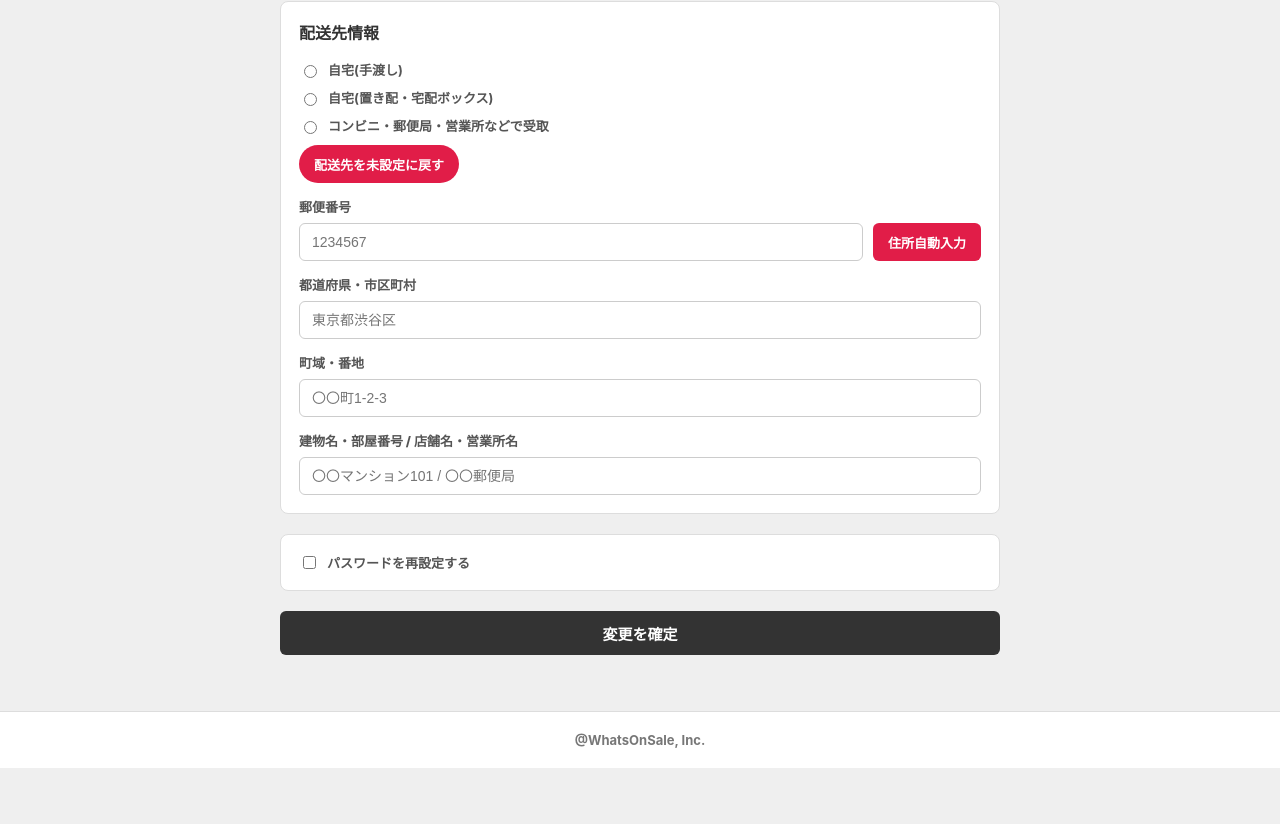
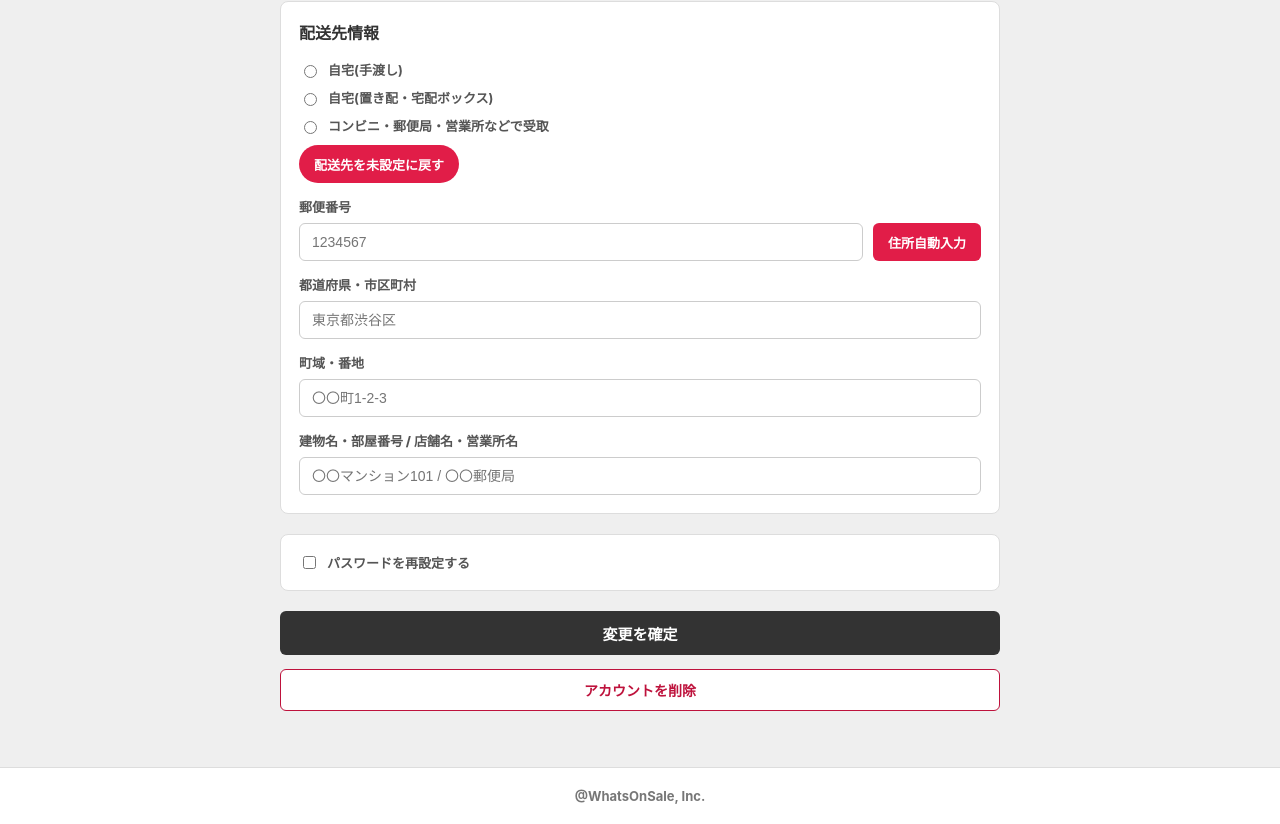
Before and after one commit to SouMurate04/hackathon-frontend, a React (Create React App) app in the folder my-market/: page /edit-profile in a window 1280 px wide. Shown: the part 791-1615 px from the top of the page. Before the commit the page ends 1559 px from the top, so only its background shows below. Built offline with nearby package versions, Linux system fonts and the light colour scheme; no server answers; sample sign-in values are in the browser's storage; the HTML template or start-up script is replaced by a standard one.

Commit message:
Add DELETE /user

```diff
--- a/my-market/src/pages/EditProfile.js
+++ b/my-market/src/pages/EditProfile.js
@@ -2,7 +2,7 @@ import { fireAuth } from "../firebase";
 import { useState, useEffect } from "react";
 
 import { useNavigate, Link } from "react-router-dom";
-import { updateProfile, updatePassword, EmailAuthProvider, reauthenticateWithCredential, } from "firebase/auth";
+import { updateProfile, updatePassword, EmailAuthProvider, reauthenticateWithCredential, deleteUser } from "firebase/auth";
 
 export default function EditProfile() {
 
@@ -185,6 +185,52 @@ export default function EditProfile() {
             console.error(err);
             alert(err.message);
         }
+    };
+
+    const handleDeleteAccount = async () => {
+    const ok = window.confirm(
+        "アカウントを削除しますか？この操作は取り消せません。"
+    );
+
+    if (!ok) return;
+
+    try {
+        const currentUser = fireAuth.currentUser;
+
+        if (!currentUser) {
+        throw new Error("ログイン情報が見つかりません");
+        }
+
+        const token = await currentUser.getIdToken();
+
+        const response = await fetch(`${API_BASE_URL}/user`, {
+        method: "DELETE",
+        headers: {
+            Authorization: `Bearer ${token}`,
+        },
+        });
+
+        if (!response.ok) {
+        const text = await response.text();
+        console.error(text);
+        throw new Error("DB側のアカウント削除に失敗しました");
+        }
+
+        await deleteUser(currentUser);
+
+        alert("アカウントを削除しました");
+        navigate("/signup");
+    } catch (err) {
+        console.error(err);
+
+        if (err.code === "auth/requires-recent-login") {
+        alert("安全のため、再ログインしてからもう一度削除してください。");
+        navigate("/login");
+        return;
+        }
+
+        alert(err.message);
+    }
     };
 
     document.title = `登録情報編集 | ${name} | WhatsOnSale`
@@ -427,6 +473,14 @@ export default function EditProfile() {
             </button>
         </form>
 
+        <button
+        className="edit-profile-delete-button"
+        type="button"
+        onClick={handleDeleteAccount}
+        >
+        アカウントを削除
+        </button>
+
     </div>
   );
 }
--- a/my-market/src/pages/Notification.js
+++ b/my-market/src/pages/Notification.js
@@ -155,11 +155,22 @@ export default function Notification() {
             </section>
         )}
 
-        {notification.item_id && (
-            <Link
-            className="notification-item-button"
-            to={`/item/${notification.item_id}`}
-            >
+        {notification.notification_type === "followed" && notification.sender_id && (
+        <Link className="notification-item-button" to={`/user/${notification.sender_id}`}>
+            プロフィールを見る
+        </Link>
+        )}
+
+        {notification.notification_type === "chat_message" && notification.item_id && (
+        <Link className="notification-item-button" to={`/item/${notification.item_id}/chat`}>
+            チャットを見る
+        </Link>
+        )}
+
+        {notification.notification_type !== "followed" &&
+        notification.notification_type !== "chat_message" &&
+        notification.item_id && (
+            <Link className="notification-item-button" to={`/item/${notification.item_id}`}>
             商品ページを見る
             </Link>
         )}
--- a/my-market/src/styles/EditProfile.css
+++ b/my-market/src/styles/EditProfile.css
@@ -213,3 +213,20 @@
     width: 100%;
   }
 }
+
+.edit-profile-delete-button {
+  width: 100%;
+  height: 42px;
+  margin-top: 14px;
+  border: 1px solid #be123c;
+  border-radius: 6px;
+  background: #ffffff;
+  color: #be123c;
+  font-size: 14px;
+  font-weight: 800;
+  cursor: pointer;
+}
+
+.edit-profile-delete-button:hover {
+  background: #fff1f2;
+}
```
